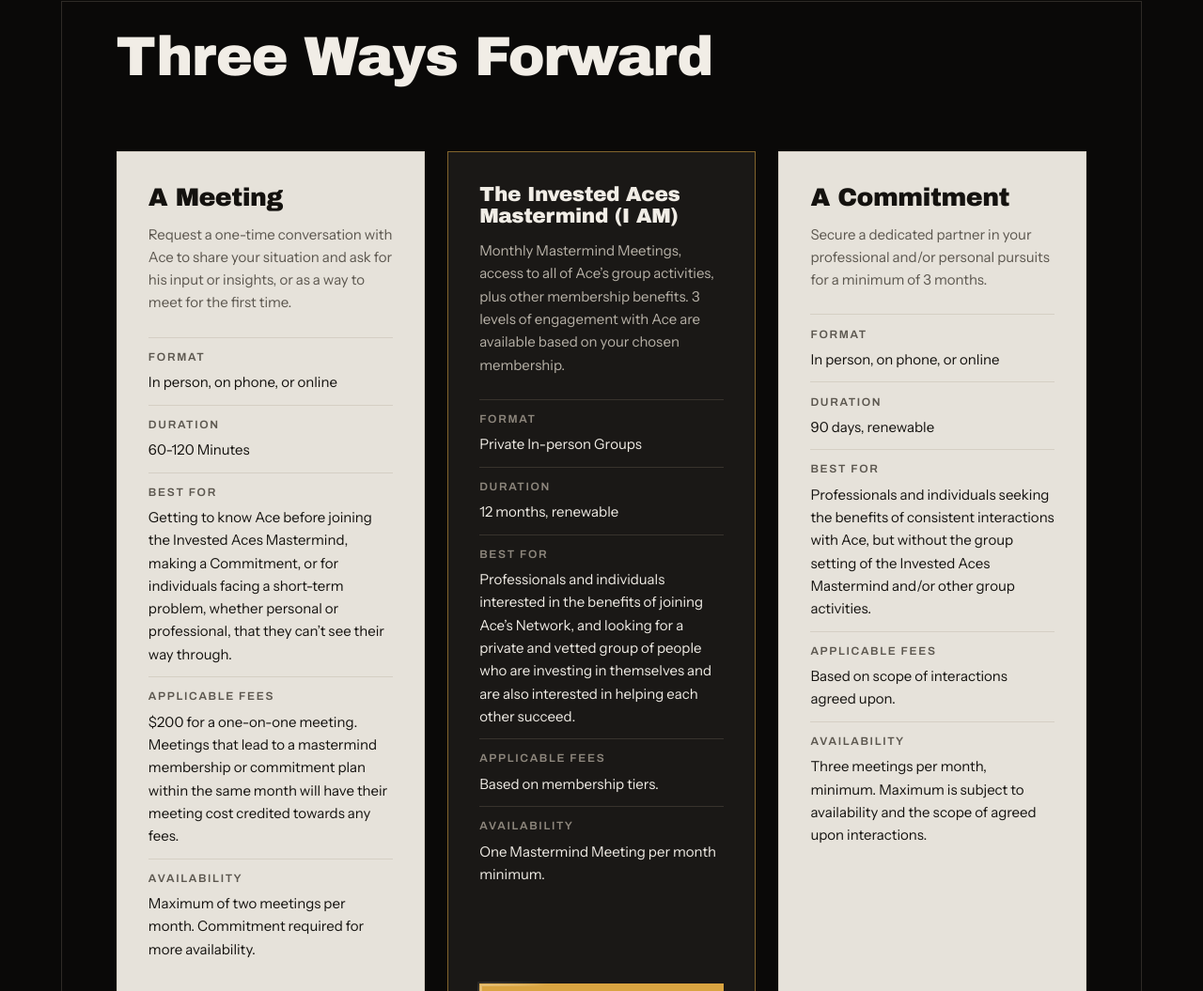
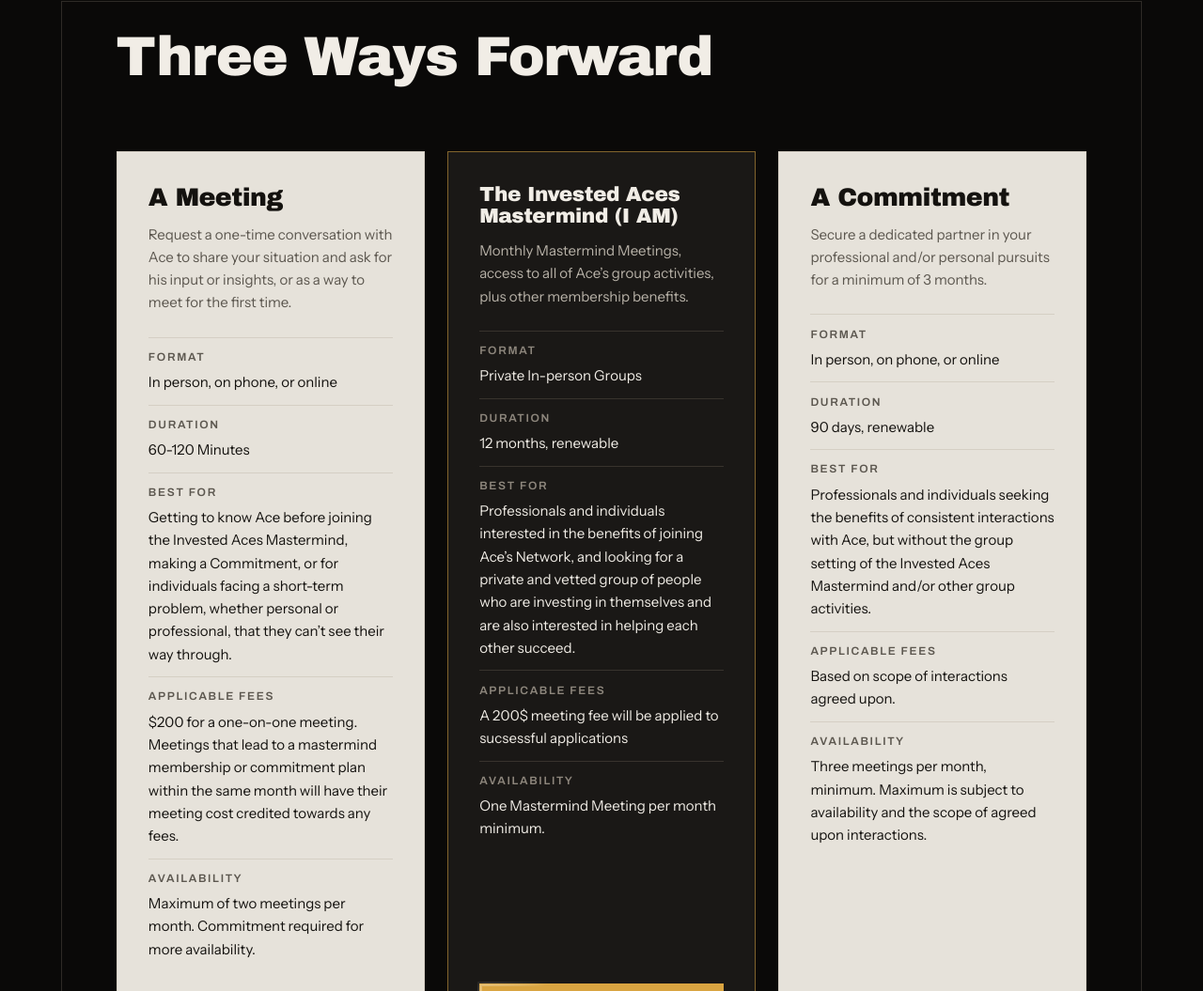
Before and after one commit to SpaceWize/acespaders3, a plain HTML site: page index.html in a window 1280 px wide. Shown: the part 844-1899 px from the top of the page at 94% size. Drawn offline with Linux system fonts and the light colour scheme.

Commit message:
Update index.html

```diff
--- a/index.html
+++ b/index.html
@@ -141,13 +141,13 @@
       <article class="tier tier--lead">
         <header class="tier__top">
           <h3 class="tier__name">The Invested Aces Mastermind (I AM)</h3>
-          <p class="tier__pitch">Monthly Mastermind Meetings, access to all of Ace’s group activities, plus other membership benefits. 3 levels of engagement with Ace are available based on your chosen membership.</p>
+          <p class="tier__pitch">Monthly Mastermind Meetings, access to all of Ace’s group activities, plus other membership benefits.</p>
         </header>
         <dl class="spec">
           <div><dt>Format</dt><dd>Private In-person Groups</dd></div>
           <div><dt>Duration</dt><dd>12 months, renewable</dd></div>
           <div><dt>Best for</dt><dd>Professionals and individuals interested in the benefits of joining Ace’s Network, and looking for a private and vetted group of people who are investing in themselves and are also interested in helping each other succeed.</dd></div>
-          <div><dt>Applicable fees</dt><dd>Based on membership tiers.</dd></div>
+          <div><dt>Applicable fees</dt><dd>A 200$ meeting fee will be applied to sucsessful applications</dd></div>
           <div><dt>Availability</dt><dd>One Mastermind Meeting per month minimum.</dd></div>
         </dl>
         <a class="btn btn--gold tier__cta" href="mastermind-membership.html">Choose Your Membership</a>
```
